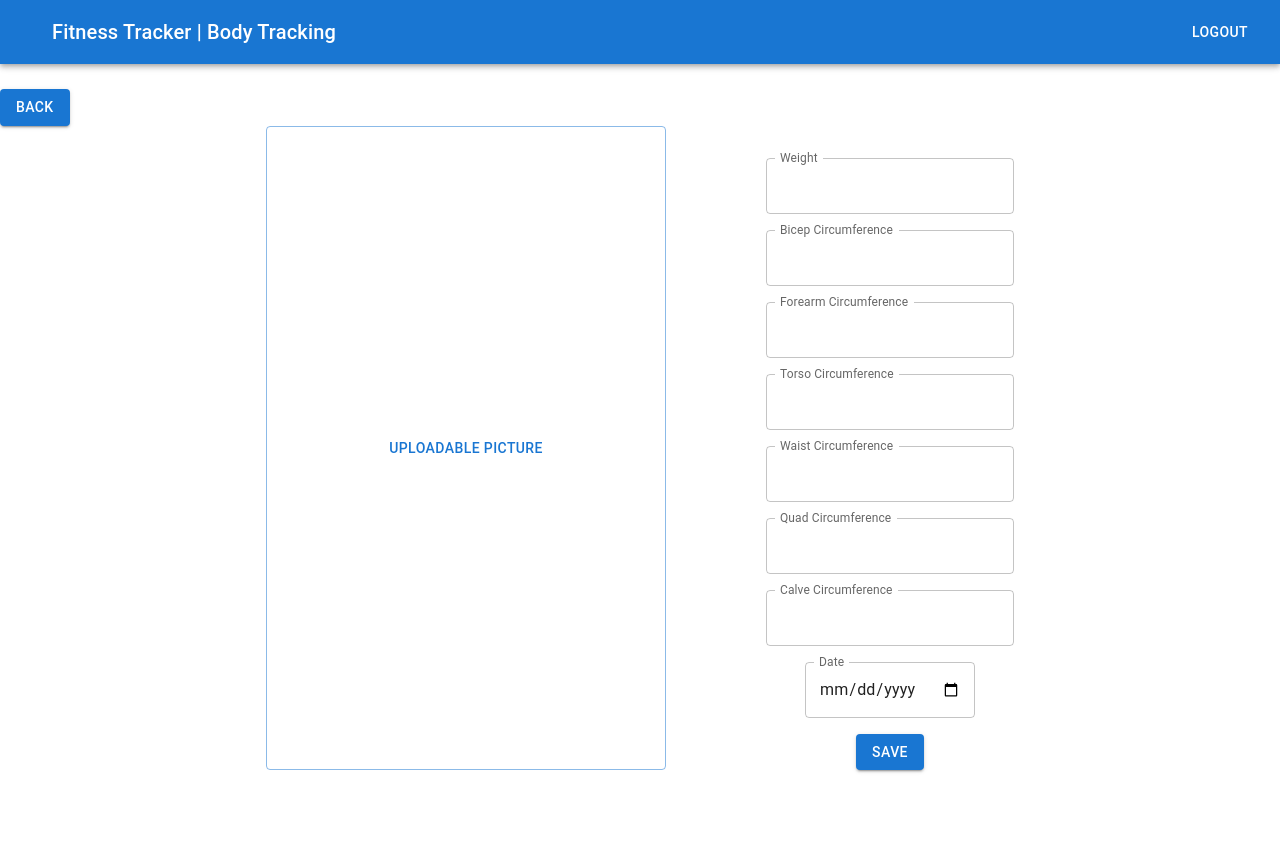
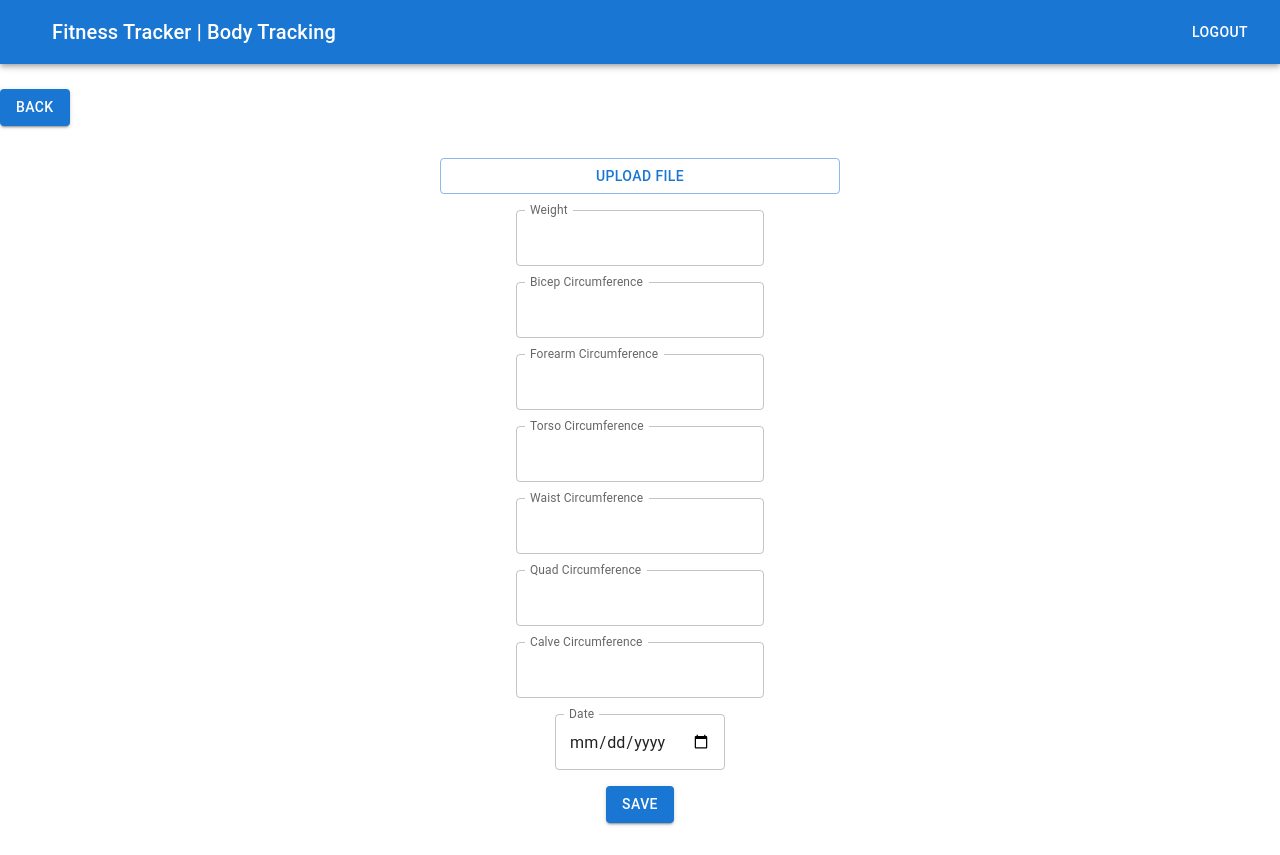
Before and after one commit to rakenduste-programmeerimine-2022/fitnesstracker, a React (Create React App) app in the folder frontend/: page /bodytrack in a window 1280 px wide. Before the commit the page ends 802 px from the top, so only its background shows below. Built offline with nearby package versions, Linux system fonts and the light colour scheme.

Commit message:
Added picture upload button to component
Picture upload in progress, added the button to bodyform component

```diff
--- a/frontend/src/components/BodyForm.js
+++ b/frontend/src/components/BodyForm.js
@@ -23,7 +23,7 @@ const BodyForm = props => {
 
     useEffect (() => {
         console.log("renderer")
-    }, [weight, bicep, forearm, torso, waist, quad, calve, date])
+    }, [ weight, bicep, forearm, torso, waist, quad, calve, date ])
 
     const handleSubmit = e => {
         e.preventDefault()
@@ -68,6 +68,19 @@ const BodyForm = props => {
                     gap: "16px"
                 }}
             >
+                <Box>
+                    <Button
+                        variant="outlined"
+                        component="label"
+                        className="picture-button"
+                    >
+                        Upload File
+                        <input
+                            type="file"
+                            hidden
+                        />
+                    </Button>
+                </Box>
                 <TextField
                     className="body-field"
                     value={weight}
--- a/frontend/src/components/Comparable.js
+++ b/frontend/src/components/Comparable.js
@@ -6,7 +6,7 @@ function Comparable() {
 
     const [isLoading, setLoading] = useState(true)
     const [firstComparable, setFirstComparable] = useState(null)
-    const [secondComparable, setSecondComparable] = useState(null)
+    const [secondComparable, setSecondComparable] = useState(null) // second comparable will be based on date selection
 
     useEffect(() => {
         get();
--- a/frontend/src/pages/BodyTracking.js
+++ b/frontend/src/pages/BodyTracking.js
@@ -33,9 +33,6 @@ const BodyTracking = () => {
             </Button>
 
             <Box className="full-form">
-                <Box> {/* picture upload should be added into form */}
-                    <Button className="picture-button" variant="outlined">Uploadable Picture</Button>
-                </Box>
                 <BodyForm />
             </Box>
         </Box>
--- a/frontend/src/pages/Comparison.js
+++ b/frontend/src/pages/Comparison.js
@@ -38,7 +38,7 @@ const Comparison = () => {
                 </Box>
                 <Box>
                     <Typography>Second comparable</Typography>
-                    <Comparable />
+                    <Comparable /> {/* Currently displaying same. When user can view only own stats then will add date selection */}
                 </Box>
             </Box>
 
```
